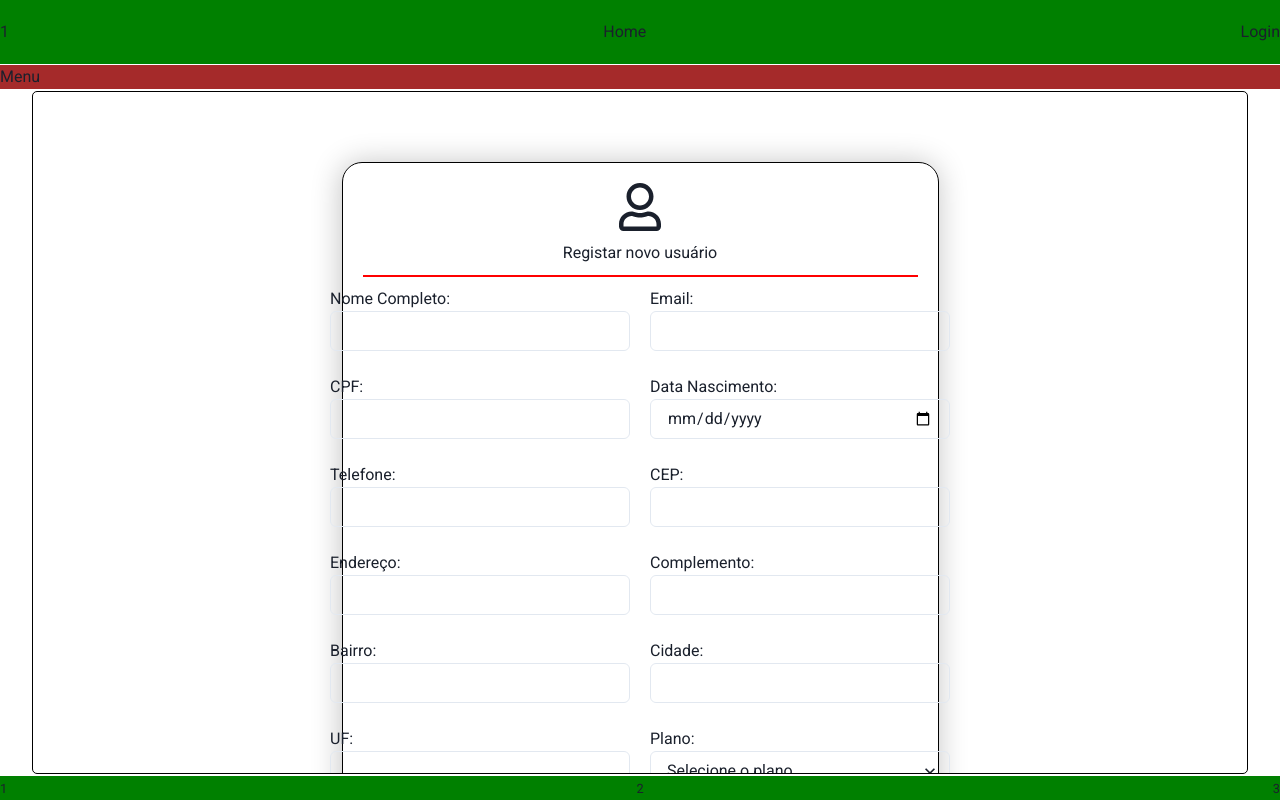
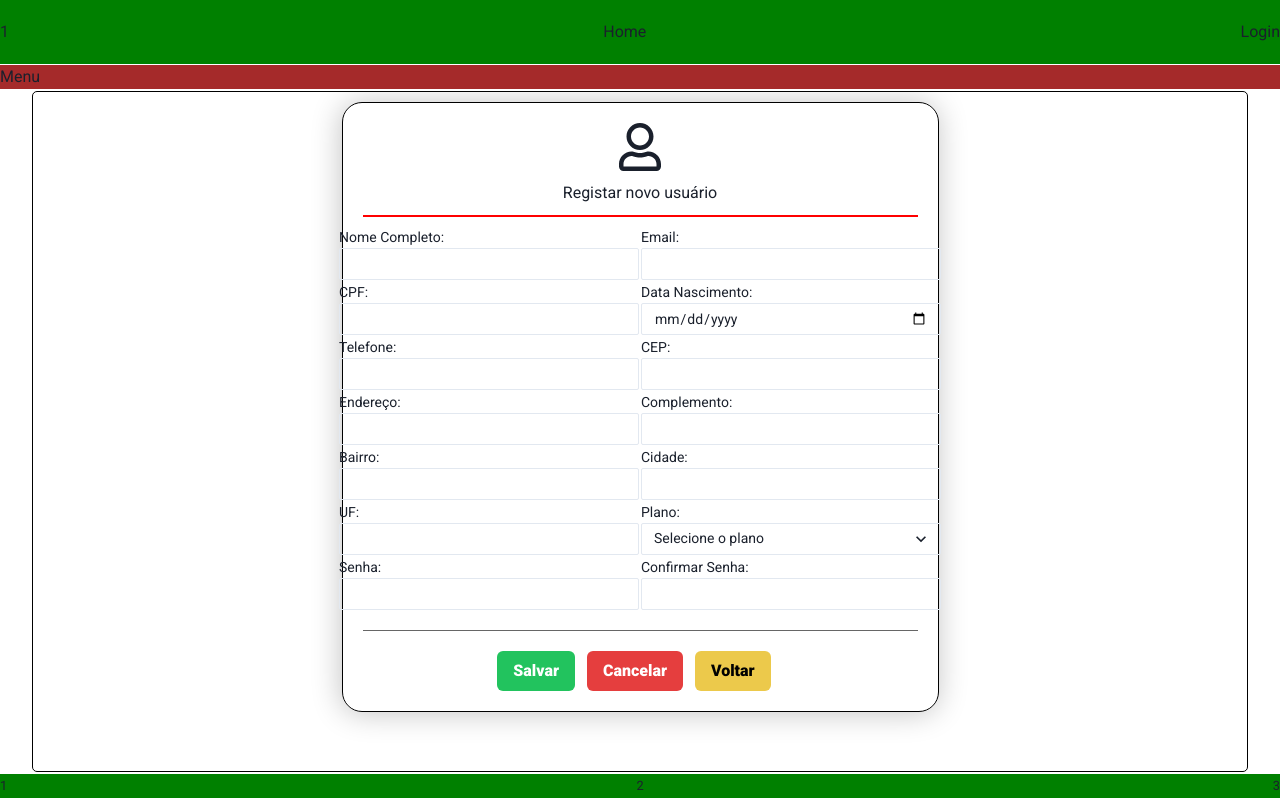
Before and after one commit to rscastilho/fullstack-ts-academy, a React (Vite) app in the folder frontend/: page /register in a window 1280 px wide. Built offline with nearby package versions, Linux system fonts and the light colour scheme.

Commit message:
cssLogin

```diff
--- a/frontend/src/components/Layout/Layout.module.css
+++ b/frontend/src/components/Layout/Layout.module.css
@@ -13,7 +13,7 @@
 }
 
 .bodyPage {
-  height: calc(100vh - (14.6vh));
+  height: calc(100vh - (14.9vh));
   max-width: 95vw;
   /* background-color: rgb(236, 236, 234); */
   margin: 2px auto 2px;
--- a/frontend/src/pages/Login-register/Login.tsx
+++ b/frontend/src/pages/Login-register/Login.tsx
@@ -1,7 +1,7 @@
 import styles from "./login-register.module.css";
 import { useNavigate } from "react-router-dom";
 import { FaRegUser } from "react-icons/fa";
-import { Button, Input, Text, Divider } from "@chakra-ui/react";
+import { Button, Input, Text, Divider, ButtonGroup } from "@chakra-ui/react";
 
 const Login = () => {
   const navigate = useNavigate();
@@ -12,17 +12,19 @@ const Login = () => {
         <FaRegUser size={"3em"} />
         <span className={styles.tituloLogin}>Logar no sistema</span>
         <div>
-          <Text size={"sm"}> Email:</Text>
-          <Input type="text" marginBottom={15} width={"md"} />
+          <Text fontSize={"sm"}> Email:</Text>
+          {/* <Input type="text" marginBottom={15} width={"md"} /> */}
+          <Input type="email" width={"300px"} size={'sm'} />
         </div>
         <div>
-          <Text size={"sm"}> Senha:</Text>
-          <Input type="password" size={"md"} marginBottom={25} width={"md"} />
+          <Text fontSize={"sm"}> Senha:</Text>
+          {/* <Input type="password" size={"md"} marginBottom={25} width={"md"} /> */}
+          <Input type="password" marginBottom={5} width={"300px"} size={'sm'}/>
         </div>
         <Divider marginBottom={"5"} />
         <div className={styles.action}>
           <Button
-            colorScheme="telegram"
+            colorScheme="facebook"
             size={"md"}
             marginEnd={3}
             onClick={() => navigate("/")}
@@ -38,7 +40,7 @@ const Login = () => {
             Cancelar
           </Button>
           <Button
-            colorScheme="green"
+            colorScheme="yellow"
             size={"md"}
             marginEnd={3}
             onClick={() => navigate("/register")}
--- a/frontend/src/pages/Login-register/Register.tsx
+++ b/frontend/src/pages/Login-register/Register.tsx
@@ -8,64 +8,64 @@ import { useNavigate } from "react-router-dom";
 const Register = () => {
   const navigate = useNavigate();
   return (
-    <div className={styles.container}>
+    <div className={styles.containers}>
       <div className={styles.form}>
         <FaRegUser size={"3em"} />
         <span className={styles.tituloLogin}>Registar novo usuário</span>
 
-        <Grid templateColumns="repeat(2, 1fr)" gap={5}>
+        <Grid templateColumns="repeat(2, 1fr)" gap={0.5}>
           <GridItem>
-            <Text size={"sm"}> Nome Completo:</Text>
-            <Input type="text" marginBottom={1} width={"300px"} />
+            <Text fontSize={"sm"}> Nome Completo:</Text>
+            <Input type="text" width={"300px"} size={'sm'} />
           </GridItem>
           <GridItem>
-            <Text size={"sm"}> Email:</Text>
-            <Input type="email" marginBottom={1} width={"300px"} />
+            <Text fontSize={'sm'}> Email:</Text>
+            <Input type="email" width={"300px"} size={'sm'} />
           </GridItem>
 
           <GridItem>
-            <Text size={"sm"}> CPF:</Text>
-            <Input type="text" marginBottom={1} width={"300px"} />
+            <Text fontSize={'sm'}> CPF:</Text>
+            <Input type="text" width={"300px"} size={'sm'} />
           </GridItem>
           <GridItem>
-            <Text size={"sm"}> Data Nascimento:</Text>
-            <Input type="date" marginBottom={1} width={"300px"} />
+            <Text fontSize={'sm'}> Data Nascimento:</Text>
+            <Input type="date" width={"300px"} size={'sm'} />
           </GridItem>
           <GridItem>
-            <Text size={"sm"}> Telefone:</Text>
-            <Input type="tel" marginBottom={1} width={"300px"} />
+            <Text fontSize={'sm'}> Telefone:</Text>
+            <Input type="tel" width={"300px"} size={'sm'} />
           </GridItem>
 
           <GridItem>
-            <Text size={"sm"}> CEP:</Text>
-            <Input type="text" marginBottom={1} width={"300px"} />
+            <Text fontSize={'sm'}> CEP:</Text>
+            <Input type="text" width={"300px"} size={'sm'} />
           </GridItem>
           <GridItem>
-            <Text size={"sm"}> Endereço:</Text>
-            <Input type="text" marginBottom={1} width={"300px"} />
+            <Text fontSize={'sm'}> Endereço:</Text>
+            <Input type="text" width={"300px"} size={'sm'} />
           </GridItem>
           <GridItem>
-            <Text size={"sm"}> Complemento:</Text>
-            <Input type="text" marginBottom={1} width={"300px"} />
+            <Text fontSize={'sm'}> Complemento:</Text>
+            <Input type="text" width={"300px"} size={'sm'} />
           </GridItem>
           <GridItem>
-            <Text size={"sm"}> Bairro:</Text>
-            <Input type="text" marginBottom={1} width={"300px"} />
+            <Text fontSize={'sm'}> Bairro:</Text>
+            <Input type="text" width={"300px"} size={'sm'} />
           </GridItem>
           <GridItem>
-            <Text size={"sm"}> Cidade:</Text>
-            <Input type="text" marginBottom={1} width={"300px"} />
+            <Text fontSize={'sm'}> Cidade:</Text>
+            <Input type="text" width={"300px"} size={'sm'} />
           </GridItem>
           <GridItem>
-            <Text size={"sm"}> UF:</Text>
-            <Input type="text" size={"md"} marginBottom={1} width={"300px"} />
+            <Text fontSize={'sm'}> UF:</Text>
+            <Input type="text" size={"sm"} width={"300px"} />
           </GridItem>
           <GridItem>
-            <Text size={"sm"}> Plano:</Text>
+            <Text fontSize={'sm'}> Plano:</Text>
             <Select
               placeholder="Selecione o plano"
               width={"300px"}
-              marginBottom={1}
+                            size={'sm'}
             >
               <option value="option1">Option 1</option>
               <option value="option2">Option 2</option>
@@ -80,18 +80,18 @@ const Register = () => {
             /> */}
           </GridItem>
           <GridItem>
-            <Text size={"sm"}> Senha:</Text>
-            <Input type="password" marginBottom={5} width={"300px"} />
+            <Text fontSize={'sm'}> Senha:</Text>
+            <Input type="password" marginBottom={5} width={"300px"} size={'sm'}/>
           </GridItem>
           <GridItem>
-            <Text size={"sm"}> Confirmar Senha:</Text>
-            <Input type="password" marginBottom={5} width={"300px"} />
+            <Text fontSize={'sm'}> Confirmar Senha:</Text>
+            <Input type="password" marginBottom={5} width={"300px"} size={'sm'}/>
           </GridItem>
         </Grid>
         <Divider marginBottom={"5"} />
         <div className={styles.action}>
           <Button
-            colorScheme="telegram"
+            colorScheme="whatsapp"
             size={"md"}
             marginEnd={3}
             onClick={() => navigate("/")}
@@ -107,7 +107,7 @@ const Register = () => {
             Cancelar
           </Button>
           <Button
-            colorScheme="green"
+            colorScheme="yellow"
             size={"md"}
             marginEnd={3}
             onClick={() => navigate("/login")}
--- a/frontend/src/pages/Login-register/login-register.module.css
+++ b/frontend/src/pages/Login-register/login-register.module.css
@@ -4,6 +4,14 @@
     justify-content: center;
     flex-direction: column;
     margin-top: 5%;
+
+}
+.containers{
+    display: flex;
+    align-items: center;
+    justify-content: center;
+    flex-direction: column;
+
 
 }
 .tituloLogin{
@@ -27,76 +35,3 @@
     box-shadow: -1px 1px 30px #c3c3c3;
 
 }
-
-.action{
-    display: flex;
-    justify-content: space-around;
-
-}
-
-label{
-    font-size: .95em;
-    font-weight: 500;
-}
-
-/* input{
-    border: 0;
-    background-color: #c9c9c948;
-    border-radius: 8px;
-    line-height: 2em;
-    margin: 12px;
-    width: 300px;
-    font-size: 1em;
-    padding-left: 20px;
-
-} */
-
-.btnPrimary{
-    padding: 5px 15px;
-    border-radius: 25px;
-    border: 0;
-    box-shadow: 1px 1px 5px #c3c3c3;
-    margin: 5px;
-    width: 180px;
-    height: 30px;
-    background-color: rgb(73, 73, 243);
-    color: white;
-
-}
-.btnDanger{
-    padding: 5px 15px;
-    border-radius: 25px;
-    border: 0;
-    box-shadow: 1px 1px 5px #c3c3c3;
-    margin: 5px;
-    width: 200px;
-    height: 30px;
-    background-color: red;
-    color: white;
-
-}
-.btnSecondary{
-    padding: 5px 15px;
-    border-radius: 25px;
-    border: 0;
-    box-shadow: 1px 1px 5px #c3c3c3;
-    margin: 5px;
-    width: 200px;
-    height: 30px;
-    background-color: orange;
-    color: white;
-
-}
-
-/* button:hover{
-    padding: 5px 15px;
-    border-radius: 25px;
-    border: 0;
-    box-shadow: 1px 1px 5px #838181;
-    margin: 5px;
-    background-color: #838181;
-    color: white;
-    font-weight: 800;
-    transition: .4s;
-
-} */
```
